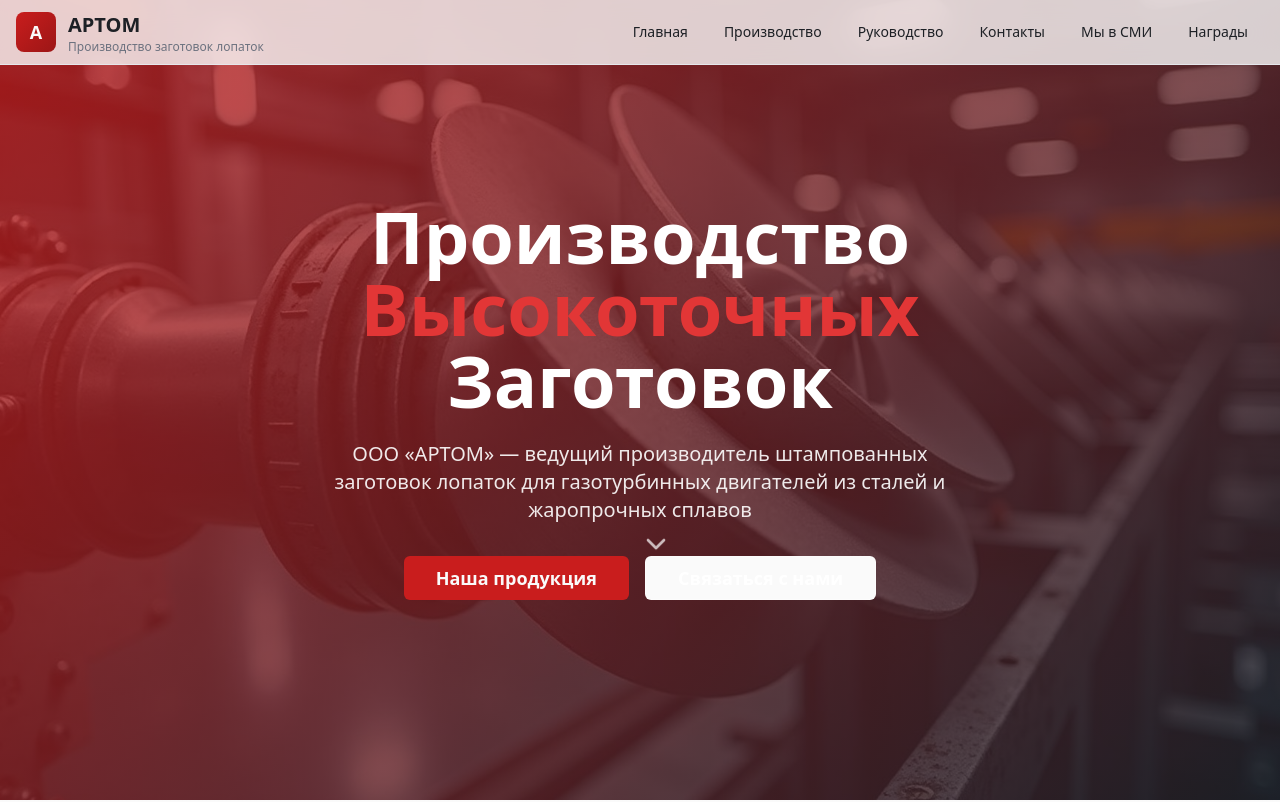
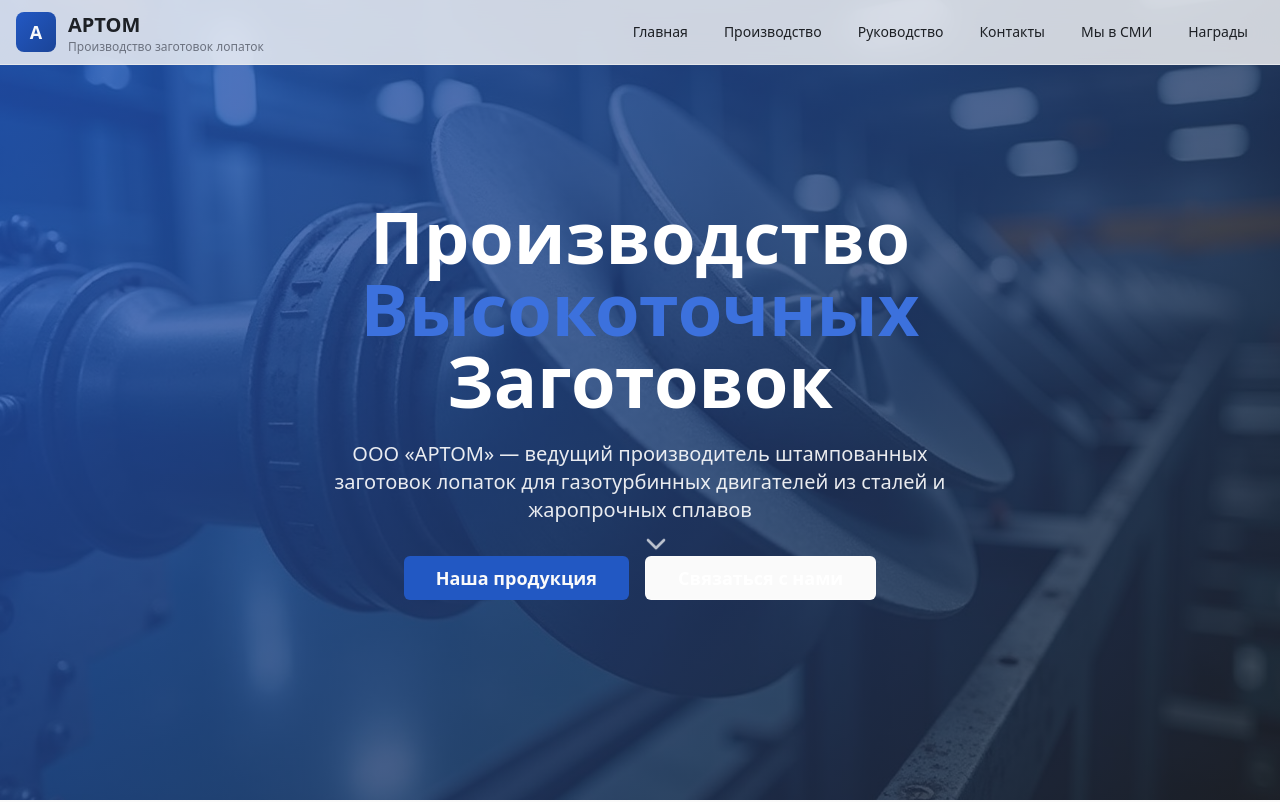
Before and after one commit to usernamestart2322/artom-forge-art, a React (Vite) app: page / in a window 1280 px wide. Shown: the top 802 px of the page. Built offline with nearby package versions, Linux system fonts and the light colour scheme.

Commit message:
Изменить цветовую схему
Изменить основной цвет сайта с красного на темно-синий.

```diff
--- a/src/index.css
+++ b/src/index.css
@@ -17,11 +17,11 @@ All colors MUST be HSL.
     --popover: 0 0% 100%;
     --popover-foreground: 220 13% 13%;
 
-    /* Industrial red theme inspired by RUSPOLYMET */
-    --primary: 0 75% 45%;
+    /* Industrial dark blue theme */
+    --primary: 220 70% 45%;
     --primary-foreground: 0 0% 98%;
-    --primary-light: 0 75% 55%;
-    --primary-dark: 0 75% 35%;
+    --primary-light: 220 70% 55%;
+    --primary-dark: 220 70% 35%;
 
     --secondary: 220 15% 95%;
     --secondary-foreground: 220 13% 13%;
@@ -29,24 +29,24 @@ All colors MUST be HSL.
     --muted: 220 15% 96%;
     --muted-foreground: 220 8% 46%;
 
-    --accent: 0 75% 96%;
-    --accent-foreground: 0 75% 25%;
+    --accent: 220 70% 96%;
+    --accent-foreground: 220 70% 25%;
 
     --destructive: 0 84% 60%;
     --destructive-foreground: 0 0% 98%;
 
     --border: 220 13% 91%;
     --input: 220 13% 91%;
-    --ring: 0 75% 45%;
+    --ring: 220 70% 45%;
 
     /* Custom design tokens */
-    --gradient-primary: linear-gradient(135deg, hsl(0, 75%, 45%), hsl(0, 75%, 35%));
-    --gradient-hero: linear-gradient(135deg, hsl(0, 75%, 45%) 0%, hsl(220, 15%, 15%) 100%);
+    --gradient-primary: linear-gradient(135deg, hsl(220, 70%, 45%), hsl(220, 70%, 35%));
+    --gradient-hero: linear-gradient(135deg, hsl(220, 70%, 45%) 0%, hsl(220, 15%, 15%) 100%);
     --gradient-subtle: linear-gradient(180deg, hsl(0, 0%, 98%) 0%, hsl(220, 15%, 96%) 100%);
 
-    --shadow-elegant: 0 10px 30px -10px hsl(0, 75%, 45% / 0.2);
+    --shadow-elegant: 0 10px 30px -10px hsl(220, 70%, 45% / 0.2);
     --shadow-card: 0 4px 20px -4px hsl(220, 13%, 13% / 0.1);
-    --shadow-glow: 0 0 40px hsl(0, 75%, 55% / 0.3);
+    --shadow-glow: 0 0 40px hsl(220, 70%, 55% / 0.3);
 
     --transition-smooth: all 0.3s cubic-bezier(0.4, 0, 0.2, 1);
     --transition-spring: all 0.4s cubic-bezier(0.34, 1.56, 0.64, 1);
@@ -80,10 +80,10 @@ All colors MUST be HSL.
     --popover: 220 15% 10%;
     --popover-foreground: 220 15% 95%;
 
-    --primary: 0 75% 55%;
+    --primary: 220 70% 55%;
     --primary-foreground: 220 15% 8%;
-    --primary-light: 0 75% 65%;
-    --primary-dark: 0 75% 45%;
+    --primary-light: 220 70% 65%;
+    --primary-dark: 220 70% 45%;
 
     --secondary: 220 15% 15%;
     --secondary-foreground: 220 15% 95%;
@@ -99,15 +99,15 @@ All colors MUST be HSL.
 
     --border: 220 15% 15%;
     --input: 220 15% 15%;
-    --ring: 0 75% 55%;
+    --ring: 220 70% 55%;
 
-    --gradient-primary: linear-gradient(135deg, hsl(0, 75%, 55%), hsl(0, 75%, 45%));
-    --gradient-hero: linear-gradient(135deg, hsl(0, 75%, 55%) 0%, hsl(220, 15%, 8%) 100%);
+    --gradient-primary: linear-gradient(135deg, hsl(220, 70%, 55%), hsl(220, 70%, 45%));
+    --gradient-hero: linear-gradient(135deg, hsl(220, 70%, 55%) 0%, hsl(220, 15%, 8%) 100%);
     --gradient-subtle: linear-gradient(180deg, hsl(220, 15%, 8%) 0%, hsl(220, 15%, 10%) 100%);
 
-    --shadow-elegant: 0 10px 30px -10px hsl(0, 75%, 55% / 0.4);
+    --shadow-elegant: 0 10px 30px -10px hsl(220, 70%, 55% / 0.4);
     --shadow-card: 0 4px 20px -4px hsl(0, 0%, 0% / 0.3);
-    --shadow-glow: 0 0 40px hsl(0, 75%, 55% / 0.5);
+    --shadow-glow: 0 0 40px hsl(220, 70%, 55% / 0.5);
     --sidebar-background: 240 5.9% 10%;
     --sidebar-foreground: 240 4.8% 95.9%;
     --sidebar-primary: 224.3 76.3% 48%;
```
